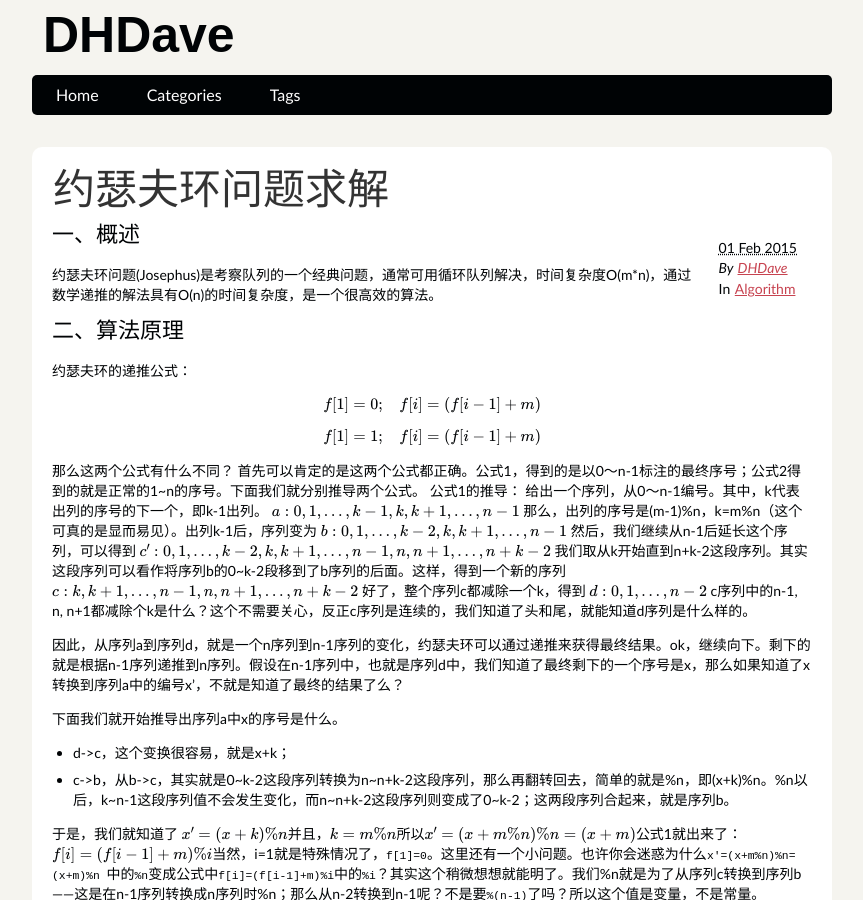
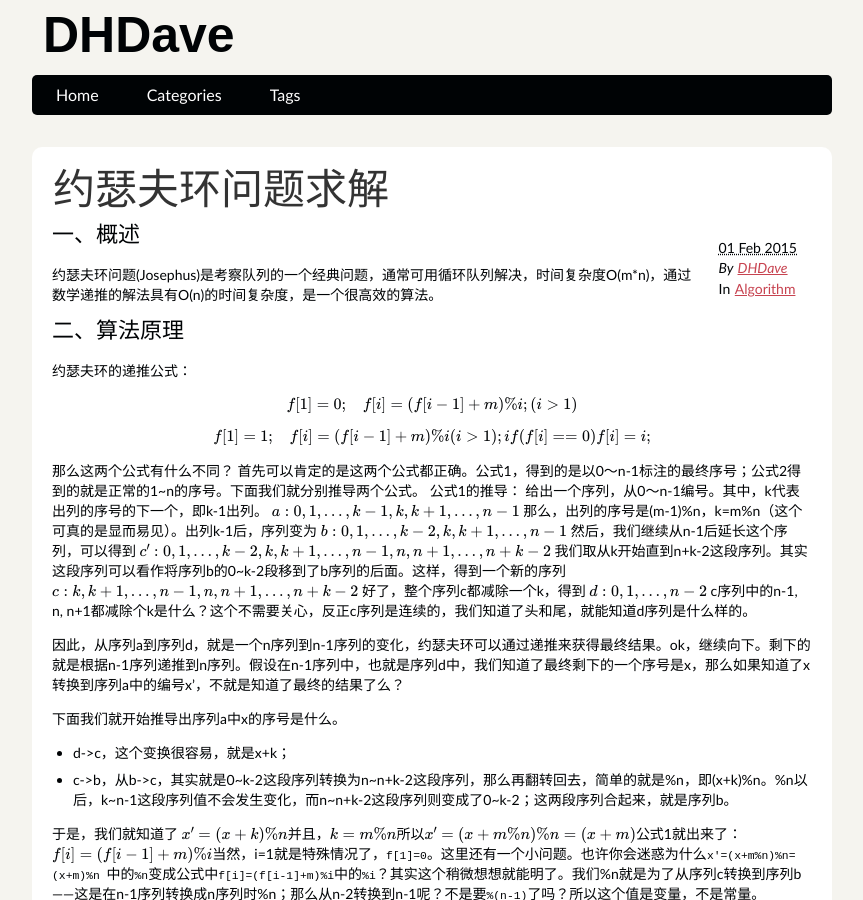
Before and after one commit to sighingnow/sighingnow.github.io, a Jekyll site: the page built from _posts/algorithm/2015-02-01-joseph.md, in a window 1280 px wide and 900 px high. Shown: the whole window, without its empty margins (208-1071 px from the left). Built offline with Jekyll 4.4.1, drawn with Linux system fonts in a browser that asks for light colours; nearby versions of some CDN libraries; some web fonts are replaced; Markdown is read by kramdown in place of the engine named in the settings; formulas are drawn with MathJax 3; comment, search, counter and statistics services are not loaded.

Commit message:
handle a mistake about '%' in latex file.

```diff
--- a/_posts/algorithm/2015-02-01-joseph.md
+++ b/_posts/algorithm/2015-02-01-joseph.md
@@ -18,8 +18,8 @@ layout: post
 <!--more-->
 
 <center>
-$$ f[1]=0;　f[i]=(f[i-1]+m)%i; (i>1) $$
-$$ f[1]=1;　f[i]=(f[i-1]+m)%i  (i>1);   if(f[i]==0) f[i]=i; $$
+$$ f[1]=0;　f[i]=(f[i-1]+m)\%i; (i>1) $$
+$$ f[1]=1;　f[i]=(f[i-1]+m)\%i  (i>1);   if(f[i]==0) f[i]=i; $$
 </center>
 
 那么这两个公式有什么不同？
```
